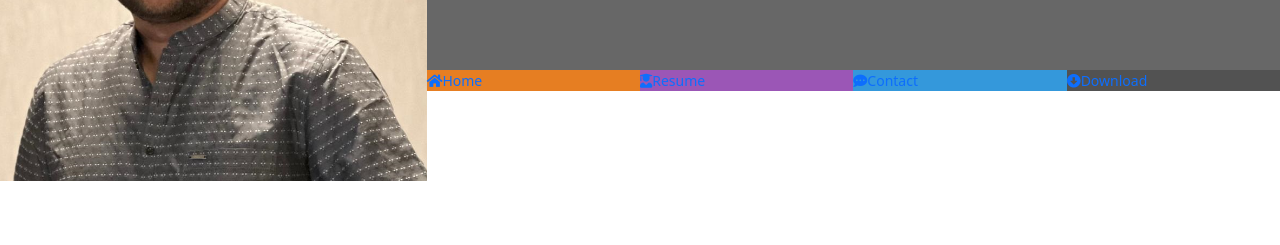
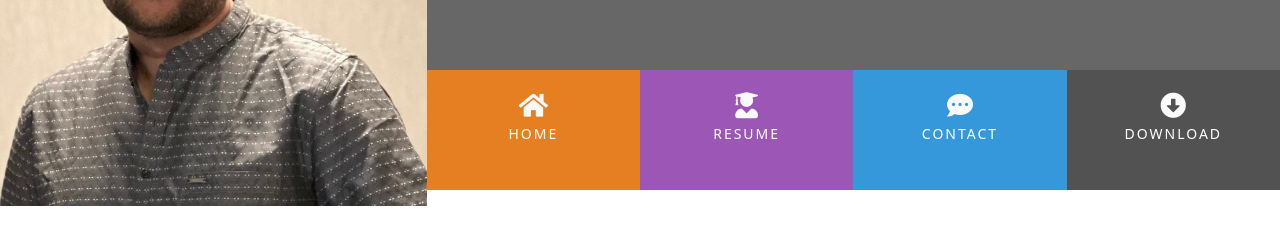
Before and after one commit to naisepaul/my-cv, a plain HTML site: page index.html in a window 1280 px wide. Shown: the part 179-424 px from the top of the page. Drawn offline with nearby package versions, Linux system fonts and the light colour scheme.

Commit message:
Added styles to menu items

```diff
--- a/assets/css/style.css
+++ b/assets/css/style.css
@@ -72,5 +72,35 @@ header {
 #nav li {
     font-size: 14px;
     padding: 0;
-    text-decoration: none;
 }
+
+.menuitem{
+    height: 120px;
+    text-align : center;
+    padding: 0;
+}
+
+.menuitem a {
+    width: 100%;
+    color: #fff;
+    height: 120px;
+}
+
+.menuitem a i {
+    padding-top: 22px;
+    display: block;
+    color: #fafafa;
+    font-size: 26px;
+}
+
+.menuitem span {
+    display: block;
+    width: 100%;
+    padding-top: 5px;
+    text-align: center;
+    text-transform: uppercase;
+    font-size: 14px;
+    font-weight: 300;
+    letter-spacing: 2px;
+
+}
--- a/index.html
+++ b/index.html
@@ -32,22 +32,17 @@
           <div class="row g-0">
             <div class="col">
               <ul id="nav" class="list-inline menucontainer">
-                <li class="col-6 col-sm-3 ui-menu-color-home list-inline-item">
+                <li class="col-6 col-sm-3 ui-menu-color-home list-inline-item menuitem">
                     <!-- text-decoration-none for removing the underline for the links -->
                   <a href="#" class="text-decoration-none"> <i class="fa fa-home" aria-hidden ="true"> </i><span>Home</span></a>
                 </li>
-                <li
-                  class="col-6 col-sm-3 ui-menu-color-resume list-inline-item">
+                <li class="col-6 col-sm-3 ui-menu-color-resume list-inline-item menuitem">
                   <a href="#"class="text-decoration-none"> <i class="fa fa-user-graduate" aria-hidden ="true"></i><span>Resume</span></a>
                 </li>
-                <li
-                  class="col-6 col-sm-3 ui-menu-color-contact list-inline-item">
-                  <a href="#" class="text-decoration-none"> <i class="fa fa-comment-dots"></i></i><span>Contact</span></a
-                  >
-                </li>
-                <li
-                  class="col-6 col-sm-3 ui-menu-color-download list-inline-item">
-                  <a href="#" class="text-decoration-none"><i class="fa fa-arrow-alt-circle-down"></i><span>Download</span></a
+                <li class="col-6 col-sm-3 ui-menu-color-contact list-inline-item menuitem">
+                  <a href="#" class="text-decoration-none"> <i class="fa fa-comment-dots" aria-hidden ="true"></i></i><span>Contact</span></a>              </li>
+                <li class="col-6 col-sm-3 ui-menu-color-download list-inline-item menuitem">
+                  <a href="#" class="text-decoration-none"><i class="fa fa-arrow-alt-circle-down" aria-hidden ="true"></i><span>Download</span></a
                   >
                 </li>
               </ul>
```
